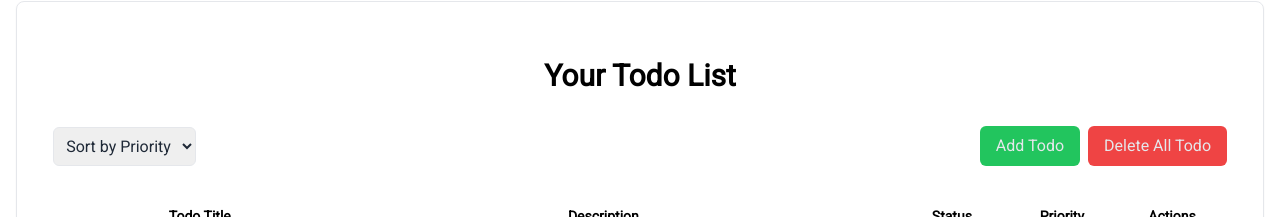
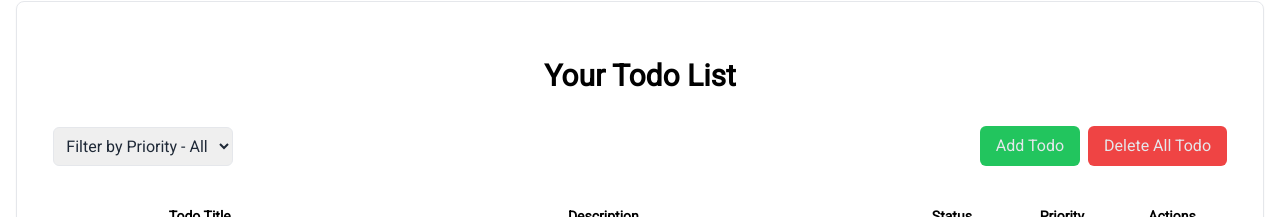
Before and after one commit to anowarzz/qtec-todo-app, a React (Vite) app: page / in a window 1280 px wide. Shown: the part 519-736 px from the top of the page. Built offline with nearby package versions, Linux system fonts and the light colour scheme.

Commit message:
todo filtering based on priority applied

```diff
--- a/src/components/TodoContainer/TodoActions.jsx
+++ b/src/components/TodoContainer/TodoActions.jsx
@@ -1,20 +1,20 @@
 /* eslint-disable react/prop-types */
 
-
-const TodoActions = ({ setShowModal, onDeleteAllTodo }) => {
+const TodoActions = ({ setShowModal, onDeleteAllTodo, onFilterTodo }) => {
   return (
     <div className="flex items-center justify-between mb-6 mt-8 md:lg-8">
       <div>
         <div className="flex items-stretch space-x-4">
           <select
-            className="cursor-pointer rounded-md border py-2 px-2 text-center text-gray-800"
-            name="sortBy"
-            id="sortBy"
+            onChange={(e) => onFilterTodo(e.target.value)}
+            className="cursor-pointer rounded-md border w-5/6 md:w-auto py-2 px-2 text-center text-gray-800"
+            name="filterBy"
+            id="filterBy"
           >
-            <option value="">Sort by Priority</option>
-            <option value="high">High</option>
-            <option value="medium">Medium</option>
-            <option value="low">Low</option>
+            <option value="">Filter by Priority - All</option>
+            <option value="High">High</option>
+            <option value="Medium">Medium</option>
+            <option value="Low">Low</option>
           </select>
         </div>
       </div>
@@ -27,8 +27,9 @@ const TodoActions = ({ setShowModal, onDeleteAllTodo }) => {
           Add Todo
         </button>
         <button
-        onClick={onDeleteAllTodo}
-        className="rounded-md bg-red-500 px-2 md:px-4 py-1 md:py-2 hover:bg-red-700 hover:text-gray-100 transition-all duration-200 text-gray-200">
+          onClick={onDeleteAllTodo}
+          className="rounded-md bg-red-500 px-2 md:px-4 py-1 md:py-2 hover:bg-red-700 hover:text-gray-100 transition-all duration-200 text-gray-200"
+        >
           Delete All Todo
         </button>
       </div>
--- a/src/components/TodoContainer/TodoContainer.jsx
+++ b/src/components/TodoContainer/TodoContainer.jsx
@@ -128,6 +128,20 @@ const TodoContainer = () => {
     setShowConfirmModal(false);
   };
 
+  // Filtering the todos based on priority
+  const [filterPriority, setFilterPriority] = useState(null);
+
+  const handleFilterTodo = (priority) => {
+    setFilterPriority(priority);
+  };
+
+  const filteredTodos = filterPriority
+    ? todos.filter((todo) => todo.priority === filterPriority)
+    : todos;
+
+
+
+
   return (
     <div className=" px-2 md:px-4 mx-auto my-8 md:my-16">
       {showAddModal && (
@@ -144,14 +158,15 @@ const TodoContainer = () => {
           Your Todo List
         </h1>
         <TodoActions
+          onFilterTodo={handleFilterTodo}
           onDeleteAllTodo={() => setShowConfirmModal(true)}
           setShowModal={setShowAddModal}
         />
 
-        {todos.length > 0 ? (
+        {filteredTodos?.length > 0 ? (
           <TodoList
             onTodoComplete={handleTodoComplete}
-            todos={todos}
+            todos={filteredTodos}
             onEditTodo={handleEditTodo}
             onDeleteTodo={handleDeleteTodo}
           />
--- a/src/reducer/todoReducer.js
+++ b/src/reducer/todoReducer.js
@@ -36,7 +36,6 @@ const todoReducer = (state, action) => {
           }
         }),
       };
-
     default:
       return state;
   }
```
